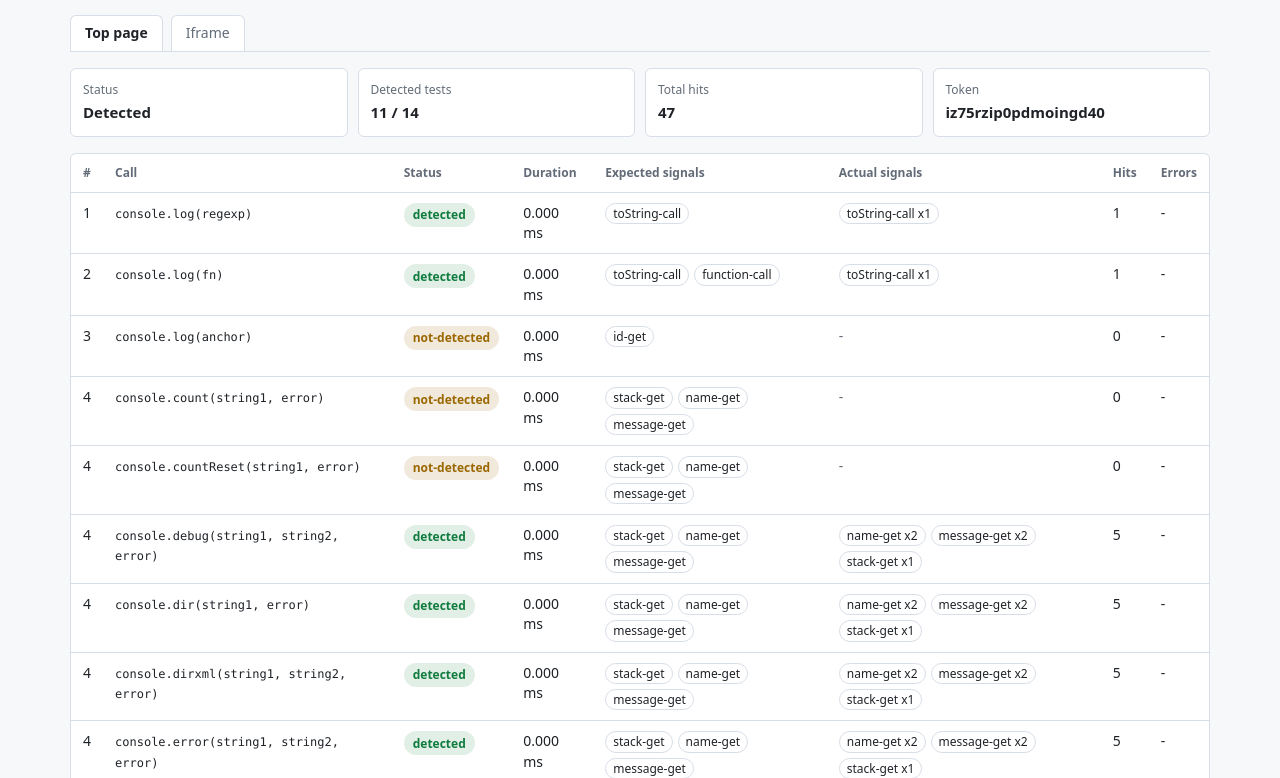
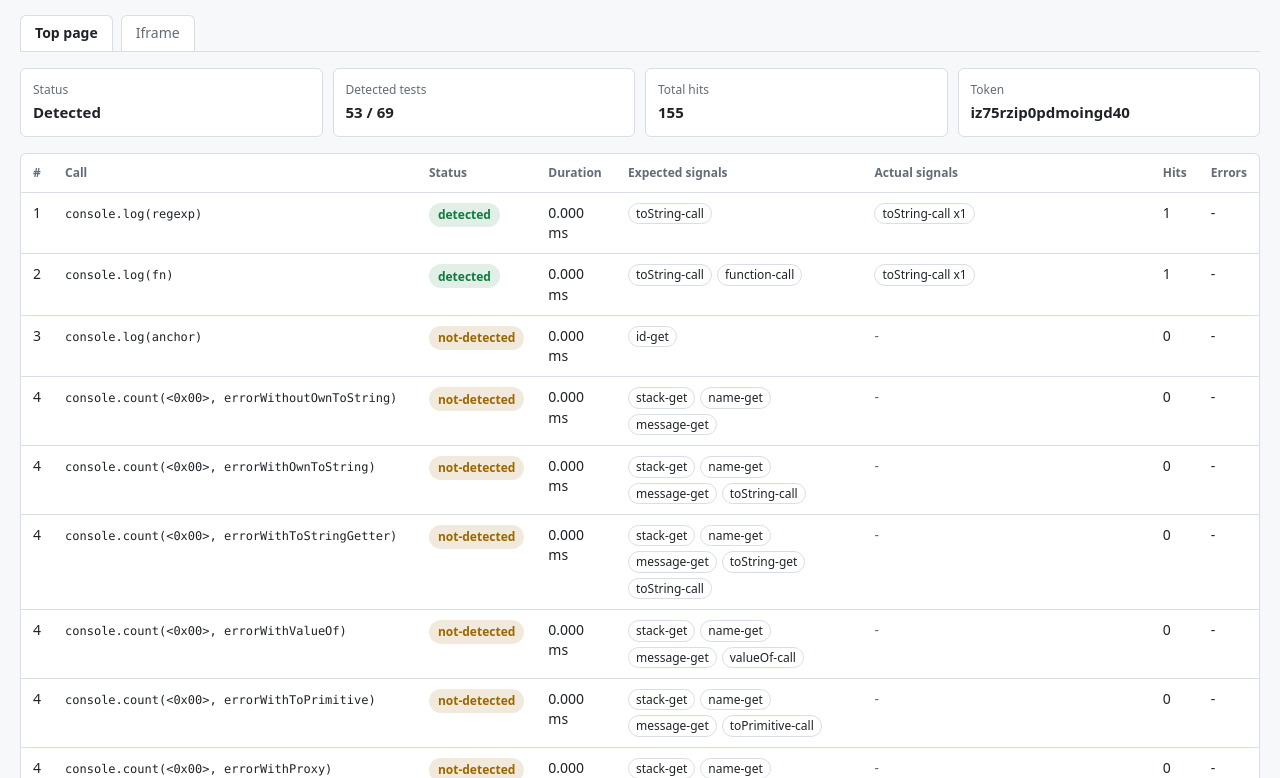
Before and after one commit to ViktorMelnikov/viktormelnikov.github.io, a plain HTML site: page console-test/index.html in a window 1280 px wide. Shown: the part 86-864 px from the top of the page. Drawn offline with Linux system fonts and the light colour scheme.

Commit message:
Added extra tests

```diff
--- a/console-test/index.html
+++ b/console-test/index.html
@@ -46,7 +46,7 @@
     }
 
     main {
-      max-width: 1180px;
+      width: 100%;
       margin: 0 auto;
       padding: 28px 20px 40px;
     }
@@ -476,7 +476,7 @@
         frame.title = "Console probe iframe";
         frame.src = "./frame.html";
         frame.allow = "cross-origin-isolated; fullscreen; autoplay; keyboard-map; gamepad";
-      frame.sandbox = "allow-same-origin allow-scripts allow-popups";
+        frame.sandbox = "allow-same-origin allow-scripts allow-poups";
 
         shadowRoot.appendChild(frame);
         shadowRoot.appendChild(caption);
--- a/console-test/index.js
+++ b/console-test/index.js
@@ -2,20 +2,73 @@
   "use strict";
 
   const DEFAULT_WAIT_MS = 50;
+  const COUNT_LABEL = "\0";
+  const CONSOLE_FORMAT = "%c%d";
+  const CONSOLE_FORMAT_STYLE = "font-size:0;color:transparent";
 
-  const ERROR_CONSOLE_CALLS = [
-    { method: "count", args: ["string", "error"] },
-    { method: "countReset", args: ["string", "error"] },
-    { method: "debug", args: ["string", "string", "error"] },
+  const BASE_ERROR_CONSOLE_CALLS = [
+    { method: "count", args: ["countLabel", "error"] },
+    { method: "countReset", args: ["countLabel", "error"] },
+    { method: "debug", args: ["format", "formatStyle", "error"] },
     { method: "dir", args: ["string", "error"] },
-    { method: "dirxml", args: ["string", "string", "error"] },
-    { method: "error", args: ["string", "string", "error"] },
-    { method: "info", args: ["string", "string", "error"] },
-    { method: "log", args: ["string", "string", "error"] },
-    { method: "table", args: ["string", "string", "error"] },
-    { method: "trace", args: ["string", "string", "error"] },
-    { method: "warn", args: ["string", "string", "error"] }
+    { method: "dirxml", args: ["format", "formatStyle", "error"] },
+    { method: "error", args: ["format", "formatStyle", "error"] },
+    { method: "info", args: ["format", "formatStyle", "error"] },
+    { method: "log", args: ["format", "formatStyle", "error"] },
+    { method: "table", args: ["format", "formatStyle", "error"] },
+    { method: "trace", args: ["format", "formatStyle", "error"] },
+    { method: "warn", args: ["format", "formatStyle", "error"] }
   ];
+
+  const ERROR_COERCION_VARIANTS = [
+    {
+      idSuffix: "without-own-toString",
+      errorLabel: "errorWithoutOwnToString",
+      titleSuffix: "without own toString",
+      expectedExtraSignals: []
+    },
+    {
+      idSuffix: "with-own-toString",
+      errorLabel: "errorWithOwnToString",
+      titleSuffix: "with own toString",
+      coercionProbe: "ownToString",
+      expectedExtraSignals: ["toString-call"]
+    },
+    {
+      idSuffix: "with-toString-getter",
+      errorLabel: "errorWithToStringGetter",
+      titleSuffix: "with toString getter",
+      coercionProbe: "toStringGetter",
+      expectedExtraSignals: ["toString-get", "toString-call"]
+    },
+    {
+      idSuffix: "with-valueOf",
+      errorLabel: "errorWithValueOf",
+      titleSuffix: "with valueOf",
+      coercionProbe: "valueOf",
+      expectedExtraSignals: ["valueOf-call"]
+    },
+    {
+      idSuffix: "with-toPrimitive",
+      errorLabel: "errorWithToPrimitive",
+      titleSuffix: "with Symbol.toPrimitive",
+      coercionProbe: "toPrimitive",
+      expectedExtraSignals: ["toPrimitive-call"]
+    },
+    {
+      idSuffix: "with-proxy",
+      errorLabel: "errorWithProxy",
+      titleSuffix: "wrapped in Proxy",
+      coercionProbe: "proxy",
+      expectedExtraSignals: ["proxy-get"]
+    }
+  ];
+
+  const ERROR_CONSOLE_CALLS = BASE_ERROR_CONSOLE_CALLS.flatMap((spec) =>
+    spec.args.includes("error")
+      ? ERROR_COERCION_VARIANTS.map((variant) => ({ ...spec, ...variant }))
+      : [spec]
+  );
 
   const STATIC_TESTS = [
     {
@@ -73,19 +126,33 @@
     return [...new Set(values)];
   }
 
-  function makeErrorTestId(method) {
-    return "04-error-" + method;
+  function makeErrorTestId(spec) {
+    return (
+      "04-error-" + spec.method + (spec.idSuffix ? "-" + spec.idSuffix : "")
+    );
   }
 
   function makeErrorSignature(spec) {
     const args = spec.args
       .map((type, index) => {
-        if (type === "error") return "error";
+        if (type === "error") return spec.errorLabel || "error";
+        if (type === "countLabel") return "<0x00>";
+        if (type === "format") return '"%c%d"';
+        if (type === "formatStyle") return '"font-size:0;color:transparent"';
         return "string" + (index + 1);
       })
       .join(", ");
 
     return "console." + spec.method + "(" + args + ")";
+  }
+
+  function makeErrorExpectedSignals(spec) {
+    return [
+      "stack-get",
+      "name-get",
+      "message-get",
+      ...(spec.expectedExtraSignals || [])
+    ];
   }
 
   function registerTest(state, definition) {
@@ -241,10 +308,11 @@
     return anchor;
   }
 
-  function makeErrorProbe(state, token, method, testId) {
+  function makeErrorProbe(state, token, method, testId, options) {
     const test = "error-accessor";
     const record = makeHitRecorder(state, test, { testId, method });
     const error = new Error();
+    const settings = options || {};
 
     function wrap(prop, value) {
       safeDefine(
@@ -268,14 +336,107 @@
     wrap("name", "ConsoleProbeError");
     wrap("message", "console-probe-error-" + token);
 
+    function errorString() {
+      return "ConsoleProbeError: console-probe-error-" + token;
+    }
+
+    if (settings.coercionProbe === "ownToString") {
+      safeDefine(
+        error,
+        "toString",
+        {
+          configurable: true,
+          enumerable: false,
+          writable: true,
+          value: function errorToStringProbe() {
+            record("toString-call");
+            return errorString();
+          }
+        },
+        state,
+        test,
+        testId
+      );
+    } else if (settings.coercionProbe === "toStringGetter") {
+      safeDefine(
+        error,
+        "toString",
+        {
+          configurable: true,
+          enumerable: false,
+          get: function errorToStringGetterProbe() {
+            record("toString-get");
+
+            return function errorToStringProbe() {
+              record("toString-call");
+              return errorString();
+            };
+          }
+        },
+        state,
+        test,
+        testId
+      );
+    } else if (settings.coercionProbe === "valueOf") {
+      safeDefine(
+        error,
+        "valueOf",
+        {
+          configurable: true,
+          enumerable: false,
+          writable: true,
+          value: function errorValueOfProbe() {
+            record("valueOf-call");
+            return 0;
+          }
+        },
+        state,
+        test,
+        testId
+      );
+    } else if (
+      settings.coercionProbe === "toPrimitive" &&
+      typeof Symbol === "function" &&
+      Symbol.toPrimitive
+    ) {
+      safeDefine(
+        error,
+        Symbol.toPrimitive,
+        {
+          configurable: true,
+          enumerable: false,
+          writable: true,
+          value: function errorToPrimitiveProbe(hint) {
+            record("toPrimitive-call");
+            return hint === "number" ? 0 : errorString();
+          }
+        },
+        state,
+        test,
+        testId
+      );
+    }
+
+    if (settings.coercionProbe === "proxy" && typeof Proxy === "function") {
+      return new Proxy(error, {
+        get: function errorProxyGetProbe(target, prop, receiver) {
+          record("proxy-get");
+          return Reflect.get(target, prop, receiver);
+        }
+      });
+    }
+
     return error;
   }
 
   function buildConsoleArgs(spec, state, token, testId) {
     return spec.args.map((type, index) => {
       if (type === "error") {
-        return makeErrorProbe(state, token, spec.method, testId);
+        return makeErrorProbe(state, token, spec.method, testId, spec);
       }
+      if (type === "countLabel") return COUNT_LABEL;
+      if (type === "format") return CONSOLE_FORMAT;
+      if (type === "formatStyle") return CONSOLE_FORMAT_STYLE;
       return "console-probe " + spec.method + " arg" + index + " " + token;
     });
   }
@@ -437,7 +598,7 @@
     );
 
     for (const spec of ERROR_CONSOLE_CALLS) {
-      const testId = makeErrorTestId(spec.method);
+      const testId = makeErrorTestId(spec);
 
       registerTest(state, {
         id: testId,
@@ -445,10 +606,11 @@
         title:
           "console." +
           spec.method +
-          " with Error stack/name/message getters",
+          " with Error stack/name/message getters" +
+          (spec.titleSuffix ? " " + spec.titleSuffix : ""),
         method: spec.method,
         signature: makeErrorSignature(spec),
-        expectedSignals: ["stack-get", "name-get", "message-get"]
+        expectedSignals: makeErrorExpectedSignals(spec)
       });
 
       runConsoleMethod(
```
Lines whose indentation alone changed are shown as unchanged.
